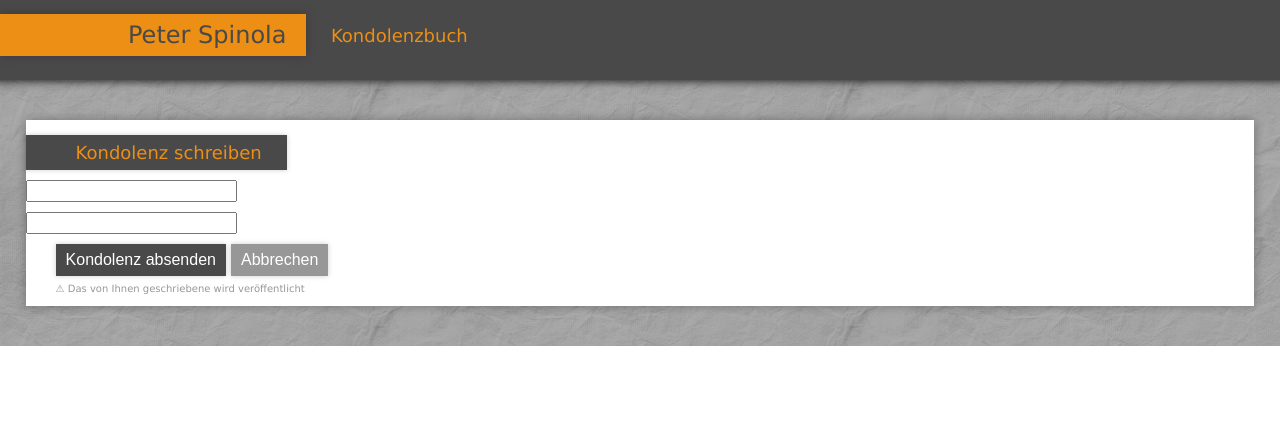
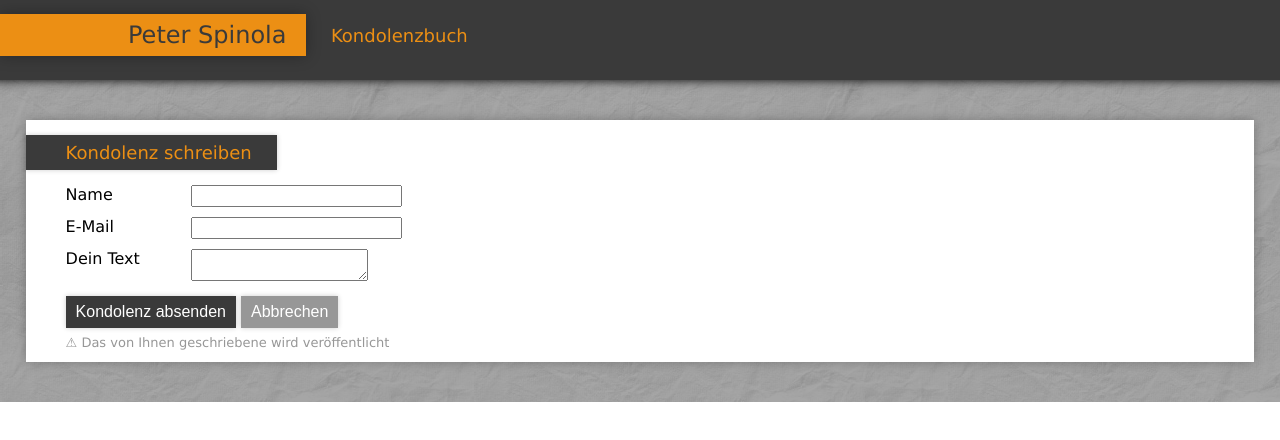
Before and after one commit to merethaun/opa, a Vue app in the folder kondolenz/: page /#/add in a window 1280 px wide. Shown: the top 440 px of the page. Built offline with nearby package versions, Linux system fonts and the light colour scheme.

Commit message:
edit new entry

```diff
--- a/kondolenz/src/App.vue
+++ b/kondolenz/src/App.vue
@@ -12,9 +12,10 @@ export default {
 
 <style>
   :root {
+    --light-yellow: #fd9c00;
     --yellow: #ec8f14;
     --grey: #979797;
-    --dark-grey: #494949;
+    --dark-grey: #3a3a3a;
     font-family: Verdana;
     font-weight: 100;
     font-size: large;
@@ -27,7 +28,7 @@ export default {
     right: 0px;
     bottom: 0px;
     left: 0px;
-    opacity: 0.2;
+    opacity: 0.15;
   }
   .mainwrapper {
     background: var(--grey);
@@ -48,7 +49,7 @@ export default {
     margin: 5vh 4vw;
     width: -webkit-fill-available;
     padding: 10px 0;
-    box-shadow: 0 0 10px 0 rgba(0, 0, 0, 0.3);
+    box-shadow: 0 0 10px 0 rgba(0, 0, 0, 0.25);
   }
   .entry.font {
     padding: 0;
@@ -60,7 +61,7 @@ export default {
   .entry.font.title {
     font-size: large;
     margin: 5px 0;
-    padding: 7px 25px 7px 50px;
+    padding: 7px 25px 7px 40px;
     width: fit-content;
     background: var(--dark-grey);
     color: var(--yellow);
@@ -68,8 +69,8 @@ export default {
     /* TODO?? border-right: var(--yellow) thick solid;*/
   }
   .entry.font.text {
-    margin: 10px 30px;
-    margin-right: 50px;
+    margin: 10px 40px;
+    margin-right: 60px;
     text-align: justify;
     word-wrap: normal;
   }
@@ -84,7 +85,7 @@ export default {
     border: none;
     box-shadow: none;
     color: white;
-    margin: 5px 0 5px 30px;
+    margin: 5px 0 5px 40px;
     outline: none;
     cursor: pointer;
     box-shadow: 0 0 5px 0 rgba(0, 0, 0, 0.2);
@@ -97,12 +98,12 @@ export default {
     filter: brightness(90%);
   }
   .entry.font.description {
-    margin: 5px 0;
+    margin: 5px 40px;
   }
   .entry.font.notice {
     margin: 2px 0;
-    font-size: x-small;
-    padding: 0 0 0 30px;
+    font-size: small;
+    padding: 0 0 0 40px;
     color: var(--grey)
   }
   .entry.imagewrapper {
@@ -118,7 +119,7 @@ export default {
     overflow: auto;
     display: flex;
     width: fill-available;
-    padding: 15px 0;
+    padding: 7px 0;
   }
   .entry.imagewrapper>div::-webkit-scrollbar {
     height: 10px;
@@ -139,4 +140,16 @@ export default {
     display: flex;
     align-items: baseline;
   }
+  .entry.formwrapper {
+    padding: 5px 40px;
+    display: flex;
+    flex-direction: column;
+  }
+  .entry.formwrapper.row {
+    padding: 5px 0;
+    flex-direction: row;
+  }
+  .entry.font.label {
+    width: 125px;
+  }
 </style>
--- a/kondolenz/src/components/Header.vue
+++ b/kondolenz/src/components/Header.vue
@@ -1,7 +1,7 @@
 <template>
   <div class="header wrapper" style="background-image: ">
     <h1 class="header title">Peter Spinola</h1>
-    <h1 class="header title sub">Kondolenzbuch</h1>
+    <h1 class="header subtitle">Kondolenzbuch</h1>
   </div>
 </template>
 
@@ -26,8 +26,6 @@ export default {
     box-shadow: 0 -10px 10px 10px black;
   }
   .header.title {
-    padding: 0;
-    margin: 0;
     font-weight: 500;
     font-size: x-large;
     margin: 4px -2vw;
@@ -35,15 +33,15 @@ export default {
     width: fit-content;
     background: var(--yellow);
     color: var(--dark-grey);
-    box-shadow: 0 0 10px 0 rgba(0, 0, 0, 0.2);
+    /*box-shadow: 0 0 3px 0 var(--light-yellow);*/
+    box-shadow: 0 0 15px 0 rgba(0, 0, 0, 0.3);
   }
-  .header.title.sub {
+  .header.subtitle {
     background: none;
     font-weight: 100;
     font-size: large;
     padding: 2px 0 2px 50px;
     margin: 0;
     color: var(--yellow);
-    box-shadow: none;
   }
 </style>
--- a/kondolenz/src/components/NewEntry.vue
+++ b/kondolenz/src/components/NewEntry.vue
@@ -1,8 +1,20 @@
 <template>
   <div class="entry wrapper">
     <h1 class="entry font title">{{title}}</h1>
-    <input type="text" class="entry font description" v-model="author">
-    <input type="text" class="entry font description" v-model="text">
+    <div class="entry formwrapper">
+      <div class="entry formwrapper row">
+        <label class="entry font label">{{ author_label }}</label>
+        <input type="text" class="entry font input" v-model="author">
+      </div>
+      <div class="entry formwrapper row">
+        <label class="entry font label">{{ email_label }}</label>
+        <input type="text" class="entry font input" v-model="email">
+      </div>
+      <div class="entry formwrapper row">
+        <label class="entry font label">{{ text_label }}</label>
+        <textarea type="text" class="entry font input multiline" v-model="text"></textarea>
+      </div>
+    </div>
     <div>
       <button class="entry font button" @click="save">{{ button_send }}</button>
       <button class="entry font button cancel" @click="cancel">{{ button_cancel }}</button>
@@ -23,6 +35,9 @@ export default {
       img: [],
       button_send: 'Kondolenz absenden',
       button_cancel: 'Abbrechen',
+      author_label: 'Name',
+      text_label: 'Dein Text',
+      email_label: 'E-Mail',
       notice: '⚠ Das von Ihnen geschriebene wird veröffentlicht'
     }
   },
```
